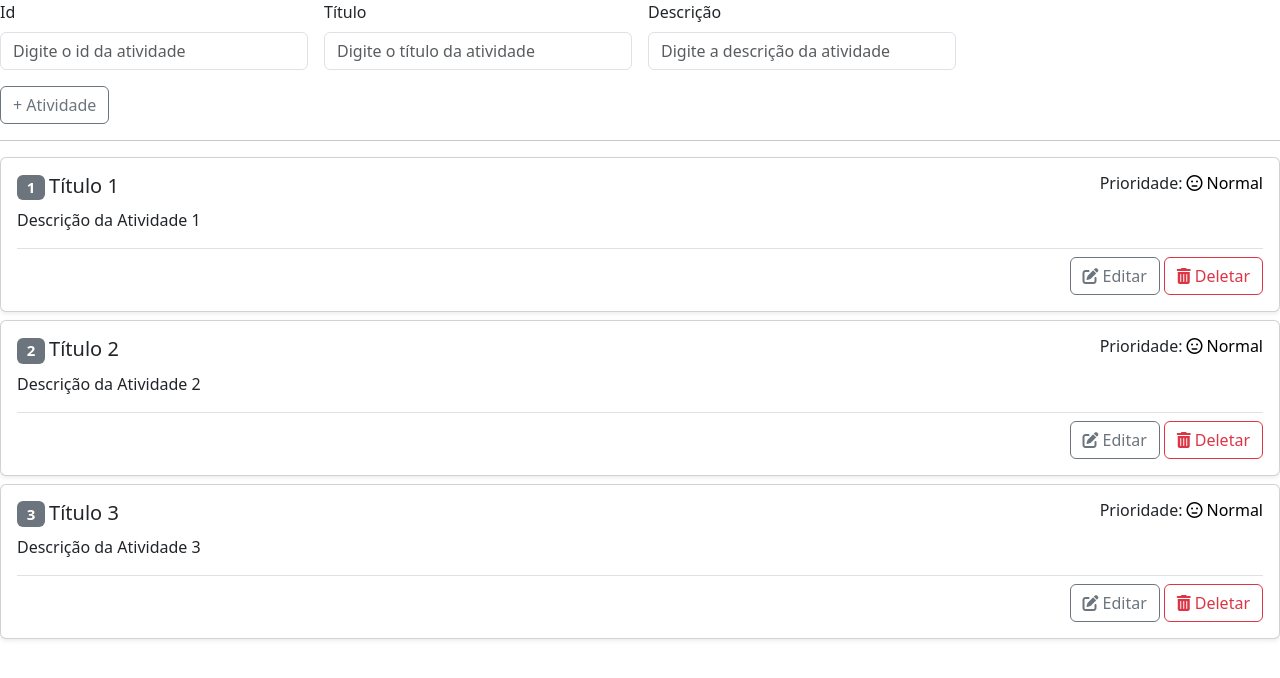
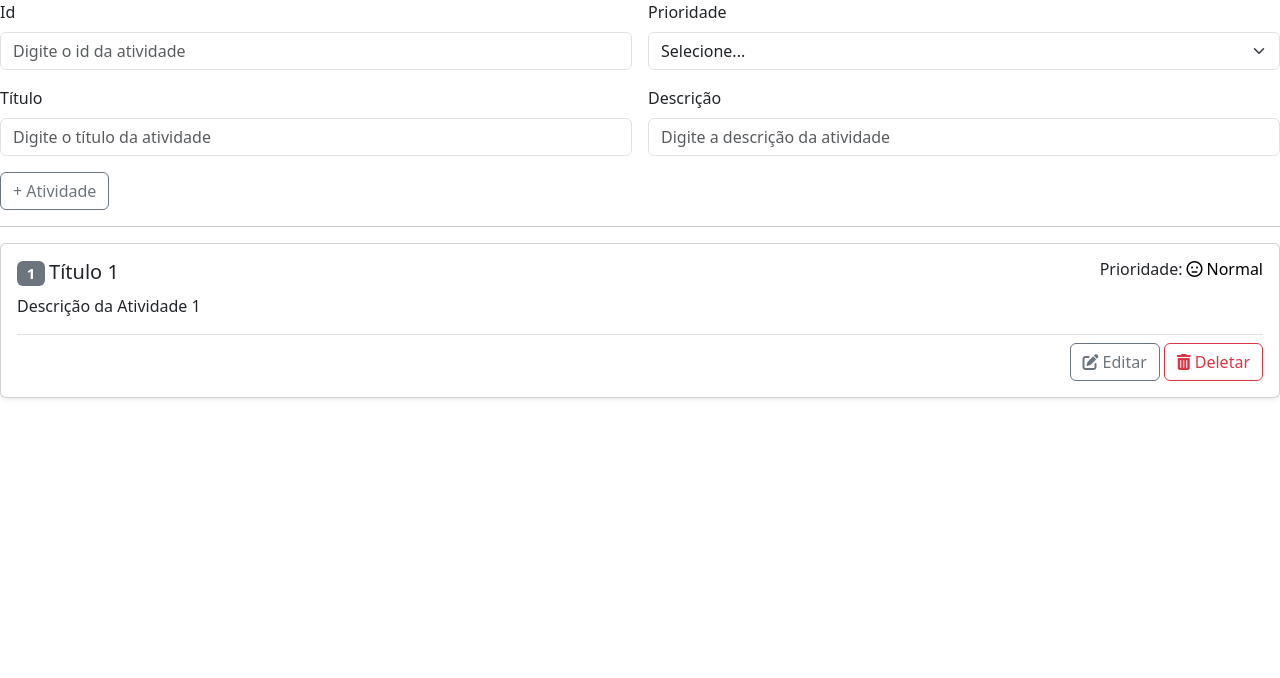
Before and after one commit to EduardoSena147/ESC-Atividade, a React (Create React App) app in the folder esc-atividade-app/: page / in a window 1280 px wide. Shown: the top 678 px of the page. Built offline with nearby package versions, Linux system fonts and the light colour scheme.

Commit message:
tratativas do nome e ícone das prioridades

```diff
--- a/esc-atividade-app/src/App.js
+++ b/esc-atividade-app/src/App.js
@@ -3,9 +3,7 @@ import { useState } from 'react';
 import './App.css';
 
 let initialState = [
-  { id: 1, nome: 'Título 1', descricao: 'Descrição da Atividade 1' },
-  { id: 2, nome: 'Título 2', descricao: 'Descrição da Atividade 2' },
-  { id: 3, nome: 'Título 3', descricao: 'Descrição da Atividade 3' }
+  { id: "1", prioridade: "2", nome: 'Título 1', descricao: 'Descrição da Atividade 1' }
 ];
 
 function App() {
@@ -16,29 +14,66 @@ function App() {
 
     const atividade = {
       id: document.getElementById("id").value,
+      prioridade: document.getElementById("prioridade").value,
       nome: document.getElementById("nome").value,
       descricao: document.getElementById("descricao").value
     };
 
     setAtividades([...atividades, {...atividade}]);
+    console.log(atividades);
 
     document.getElementById("id").value = '';
+    document.getElementById("prioridade").value = '';
     document.getElementById("nome").value = '';
     document.getElementById("descricao").value = '';
+  }
+
+  function prioridadeLabel(param) {
+    switch (param) {
+      case "1":
+        return 'Baixa';
+      case "2":
+        return 'Normal';
+      case "3":
+        return 'Alta';
+      default:
+        return 'Indefinida';
+    }
+  }
+  function prioridadeIcon(param) {
+    switch (param) {
+      case "1":
+        return 'smile';
+      case "2":
+        return 'meh';
+      case "3":
+        return 'frown';
+      default:
+        return 'meh';
+    }
   }
 
   return (
     <>
     <form className="row g-3">
-      <div className="col-md-3">
+      <div className="col-md-6">
         <label className="form-label">Id</label>
         <input id="id" type="text" className="form-control" placeholder="Digite o id da atividade" />
       </div>
-      <div className="col-md-3">
+      <div className="col-md-6">
+        <label className="form-label">Prioridade</label>
+        <select id="prioridade" className="form-select">
+          <option selected defaultValue="0">Selecione...</option>
+          <option value="1">Baixa</option>
+          <option value="2">Normal</option>
+          <option value="3">Alta</option>
+        </select>
+      </div>
+      <div className="col-md-6">
         <label className="form-label">Título</label>
         <input id="nome" type="text" className="form-control" placeholder="Digite o título da atividade" />
       </div>
-      <div className="col-md-3">
+      <div className="col-md-6">
         <label className="form-label">Descrição</label>
         <input id="descricao" type="text" className="form-control" placeholder="Digite a descrição da atividade" />
       </div>
@@ -61,8 +96,8 @@ function App() {
                   <h6>
                     Prioridade:
                     <span className="ms-1 text-black">
-                      <i className="me-1 fa-regular fa-face-meh"></i>
-                      Normal
+                      <i className={"me-1 fa-regular fa-face-" + prioridadeIcon(atividade.prioridade)}></i>
+                      {prioridadeLabel(atividade.prioridade)}
                     </span>
                   </h6>
                 </div>
```
